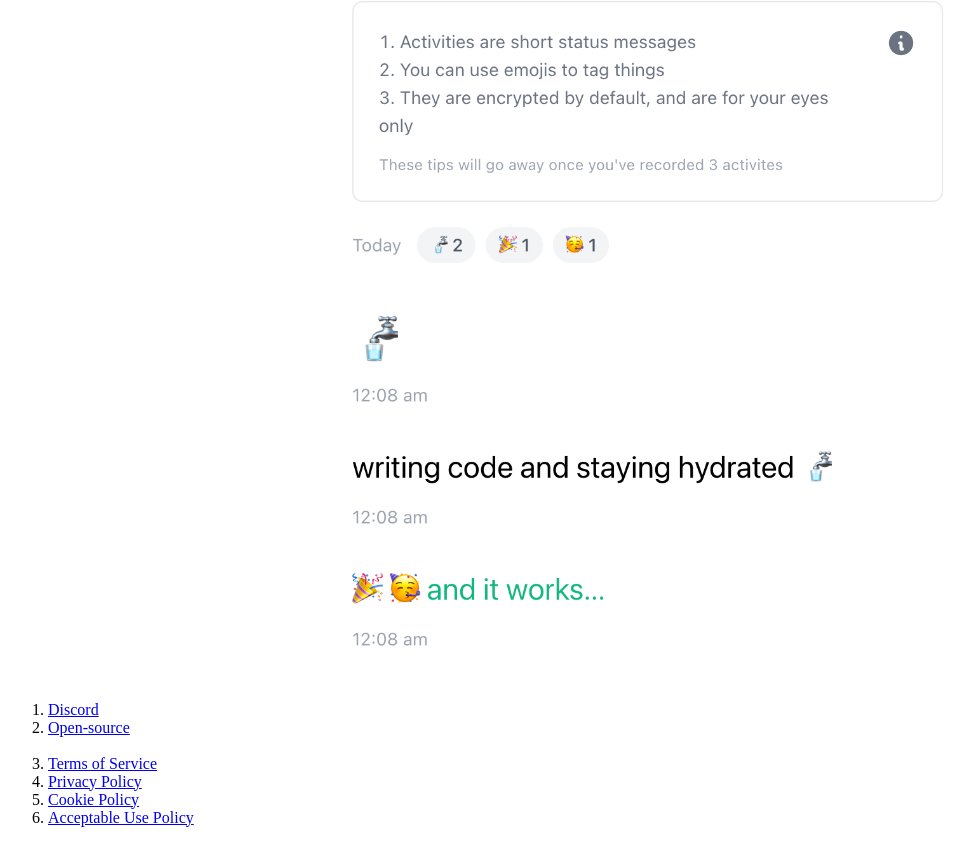
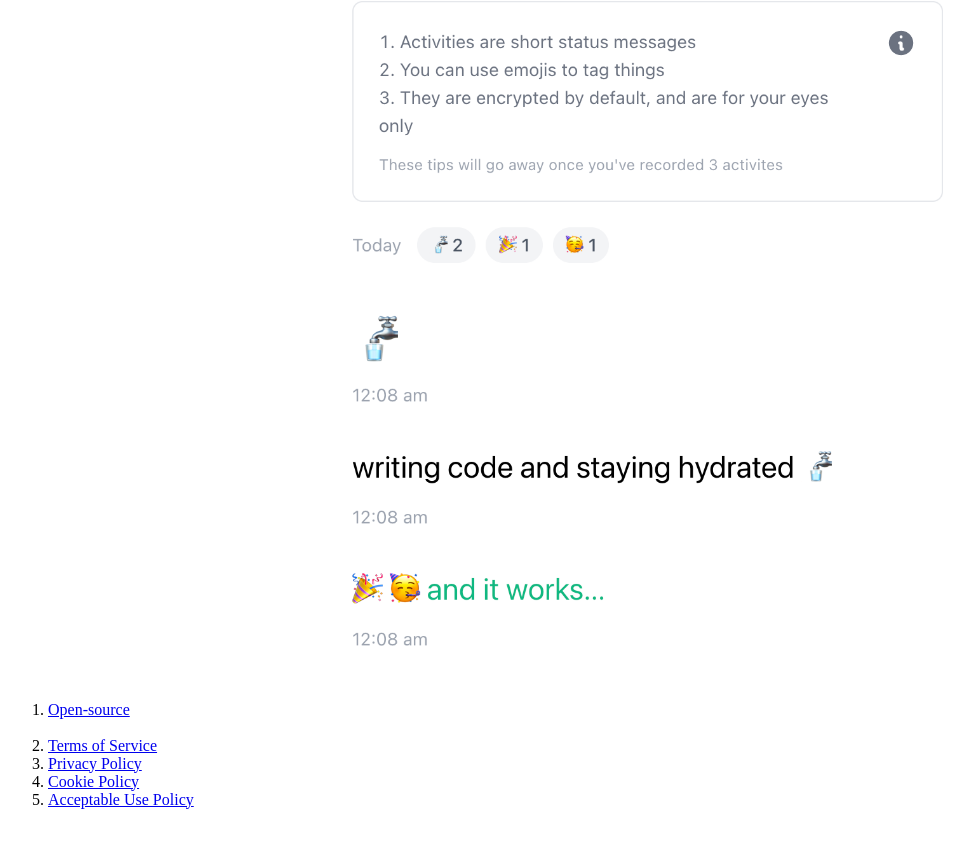
Before and after one commit to UdaraJay/un.ms, a Next.js app: page / in a window 1280 px wide. Shown: the part 3170-4013 px from the top of the page, without its empty margins (0-974 px from the left). Built offline with nearby package versions, Linux system fonts and the light colour scheme; no server answers.

Commit message:
Remove some nav links

```diff
--- a/src/components/Layouts/AppLayout.js
+++ b/src/components/Layouts/AppLayout.js
@@ -16,7 +16,7 @@ const navigation = [
 ];
 
 const secondaryNavigation = [
-  { name: 'About', href: '/about' },
+  // { name: 'About', href: '/about' },
   { name: 'Settings', href: '/settings' },
 ];
 
--- a/src/components/Layouts/Footer.js
+++ b/src/components/Layouts/Footer.js
@@ -6,12 +6,7 @@ const Footer = () => {
       <nav className="flex">
         <ol className="space-y-1.5 text-sm text-gray-400">
           <li>
-            <Link href="/terms-of-service">
-              <a>Discord</a>
-            </Link>
-          </li>
-          <li>
-            <Link href="/privacy-policy">
+            <Link href="https://github.com/UdaraJay/un.ms">
               <a>Open-source</a>
             </Link>
           </li>
```
